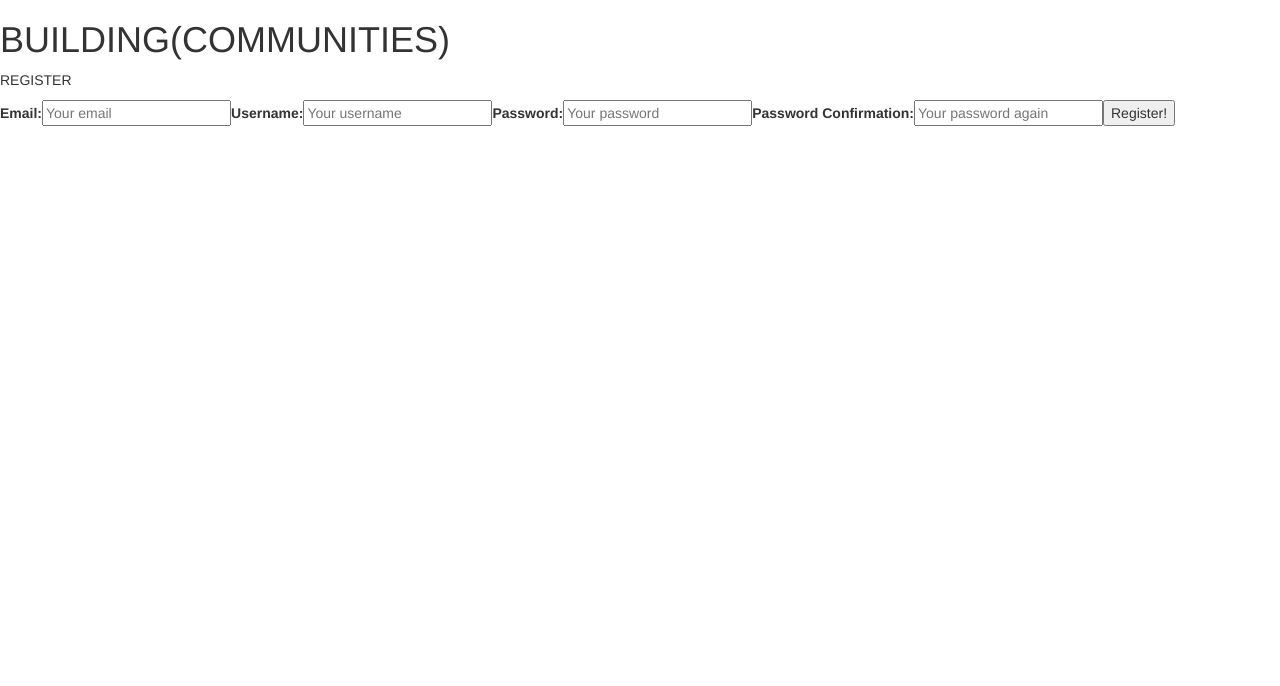
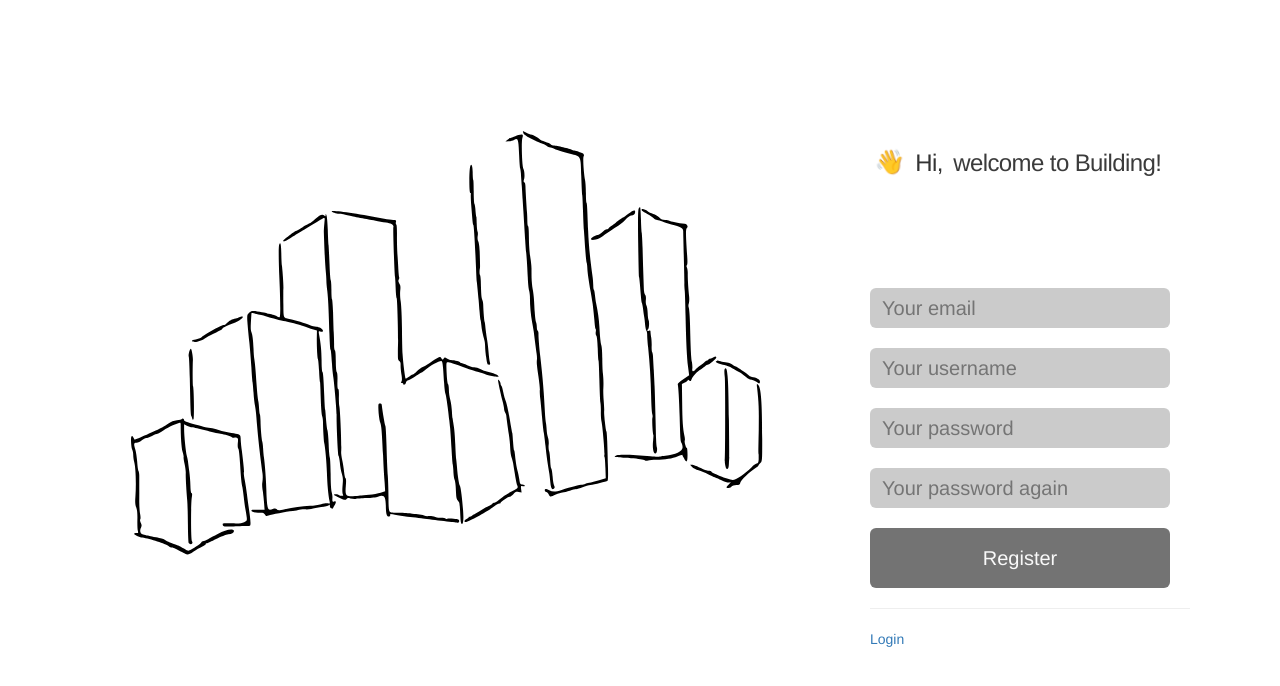
Before and after one commit to nebdil/Building, a React (Create React App) app in the folder building-react/: page /register in a window 1280 px wide. Shown: the top 686 px of the page. Built offline with nearby package versions, Linux system fonts and the light colour scheme.

Commit message:
adds styling to register page

```diff
--- a/building-react/public/layout.css
+++ b/building-react/public/layout.css
@@ -160,7 +160,7 @@
   margin-top: 100px;
 }
 
-.login-div {
+.login-div, .register-div {
   margin-top: 150px;
 }
 
--- a/building-react/src/Login.jsx
+++ b/building-react/src/Login.jsx
@@ -61,7 +61,7 @@ export default class Login extends Component {
                     <input type="text" name="password" placeholder="password" onChange={this._handleChange} />
                     <button>Login</button>
                     <hr/>
-                    <Link to={'/buildings'}>Register</Link>
+                    <Link to={'/register'}>Register</Link>
                   </form>
                 </div>
               </div>
--- a/building-react/src/Register.jsx
+++ b/building-react/src/Register.jsx
@@ -1,11 +1,11 @@
 import React, { Component } from 'react';
-
 import {
   BrowserRouter as Router,
   Route,
   Link,
   Switch
 } from 'react-router-dom'
+import { Grid, Row, Col } from 'react-bootstrap'
 
 export default class Register extends Component {
   constructor(props) {
@@ -35,12 +35,69 @@ export default class Register extends Component {
     this._handleUsername = this._handleUsername.bind(this)
     this._handlePassword = this._handlePassword.bind(this)
     this._handlePasswordConfirmation = this._handlePasswordConfirmation.bind(this)
+    this._handleAnimation = this._handleAnimation.bind(this)
   }
+
+  componentDidMount() {
+    window.addEventListener('load', this._handleAnimation);
+  }
+
   render() {
     return(
       <div>
-        <h1>BUILDING(COMMUNITIES)</h1>
-        <p>REGISTER</p>
+        <Grid>
+          <Row className="show-grid">
+            <Col md={8}>
+              <div className="background-image"></div>
+            </Col>
+            <Col md={4}>
+              <div className="register-div">
+                <div className="intro-text-wrapper">
+                  <div className="intro-text-container">
+                    <h1>
+                      <span className="intro-text-1 start">
+                        👋
+                      </span>
+                      <span className="intro-text-2 start">
+                        Hi
+                      </span>
+                      <span className="intro-text-3 start">
+                        ,
+                      </span>
+                      <span className="intro-text-4 start">
+                        welcome to Building!
+                      </span>
+                    </h1>
+                  </div>
+                </div>
+              </div>
+              <div id="screen">
+                <div className="login-container">
+                  <form onSubmit={this._handleRegister}>
+                    <label htmlFor="email">
+                    </label>
+                    <input type="text" name="email" placeholder="Your email" onChange={this._handleEmail} />
+
+                    <label htmlFor="username">
+                    </label>
+                    <input type="text" name="username" placeholder="Your username" onChange={this._handleUsername} />
+
+                    <label htmlFor="password">
+                    </label>
+                    <input type="text" name="password" placeholder="Your password" onChange={this._handlePassword} />
+
+                    <label htmlFor="password_confirmation">
+                    </label>
+                    <input type="text" name="password_confirmation" placeholder="Your password again" onChange={this._handlePasswordConfirmation} />
+                    <button>Register</button>
+                    <hr />
+                    <Link to={'/login'}>Login</Link>
+                  </form>
+                </div>
+              </div>
+            </Col>
+          </Row>
+        </Grid>
         {/* <form>
           <label htmlFor="street_no">
             Street Number:
@@ -69,7 +126,7 @@ export default class Register extends Component {
           <button>Send Building!</button>
         </form> */}
 
-        <form onSubmit={this._handleRegister}>
+        {/* <form onSubmit={this._handleRegister}>
           <label htmlFor="email">
             Email:
           </label>
@@ -90,7 +147,7 @@ export default class Register extends Component {
           </label>
           <input type="text" name="password_confirmation" placeholder="Your password again" onChange={this._handlePasswordConfirmation} />
           <button>Register!</button>
-        </form>
+        </form> */}
         {/* {if (flash[:notice]) {
           <div>{flash[:notice]}</div>
         }} */}
@@ -169,4 +226,10 @@ export default class Register extends Component {
   //   console.log(e.target.value.replace(/\s/g, '').toLowerCase())
   //   this.setState({postal_code: e.target.value.replace(/\s/g, '').toLowerCase()})
   // }
+  _handleAnimation() {
+    Array.from(document.getElementsByClassName("start")).forEach((e) => {
+      console.log(e)
+      e.classList.remove("start")
+    })
+  }
 }
```
